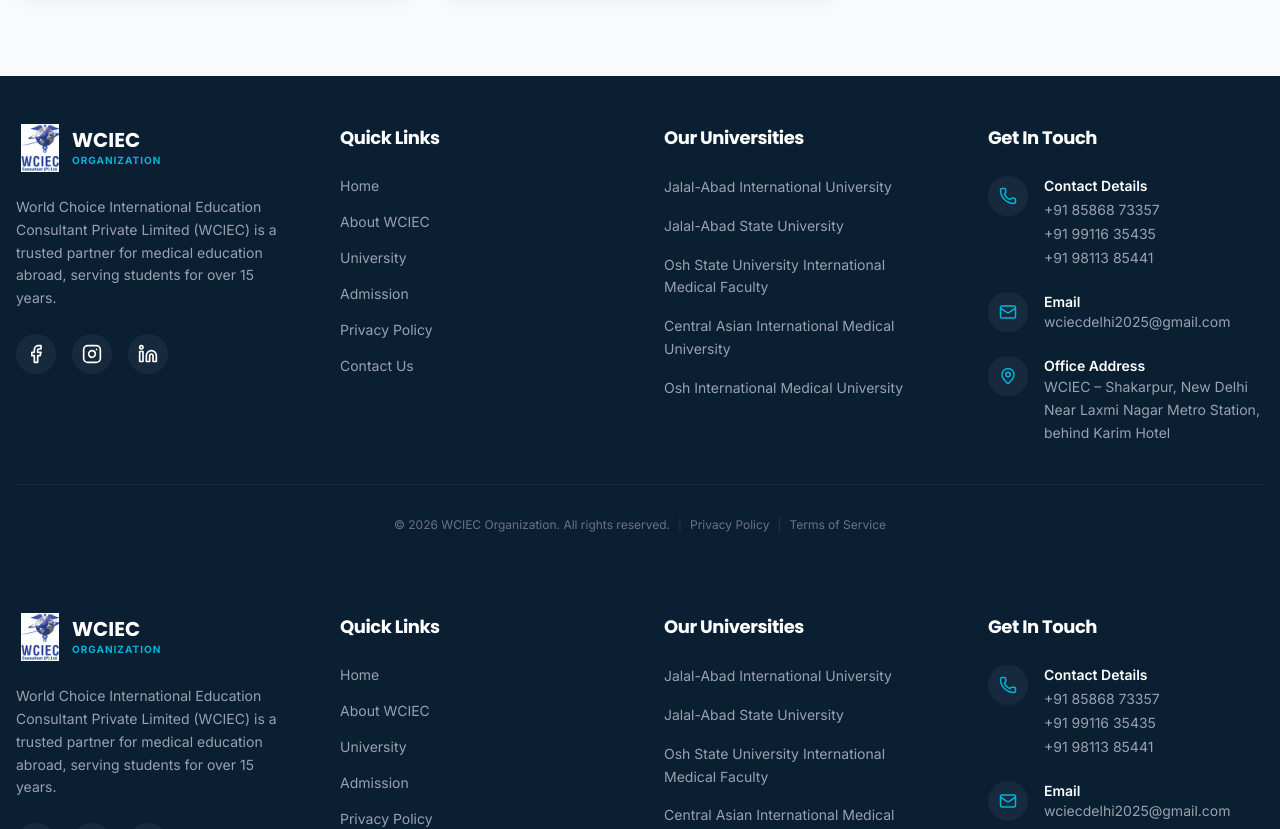
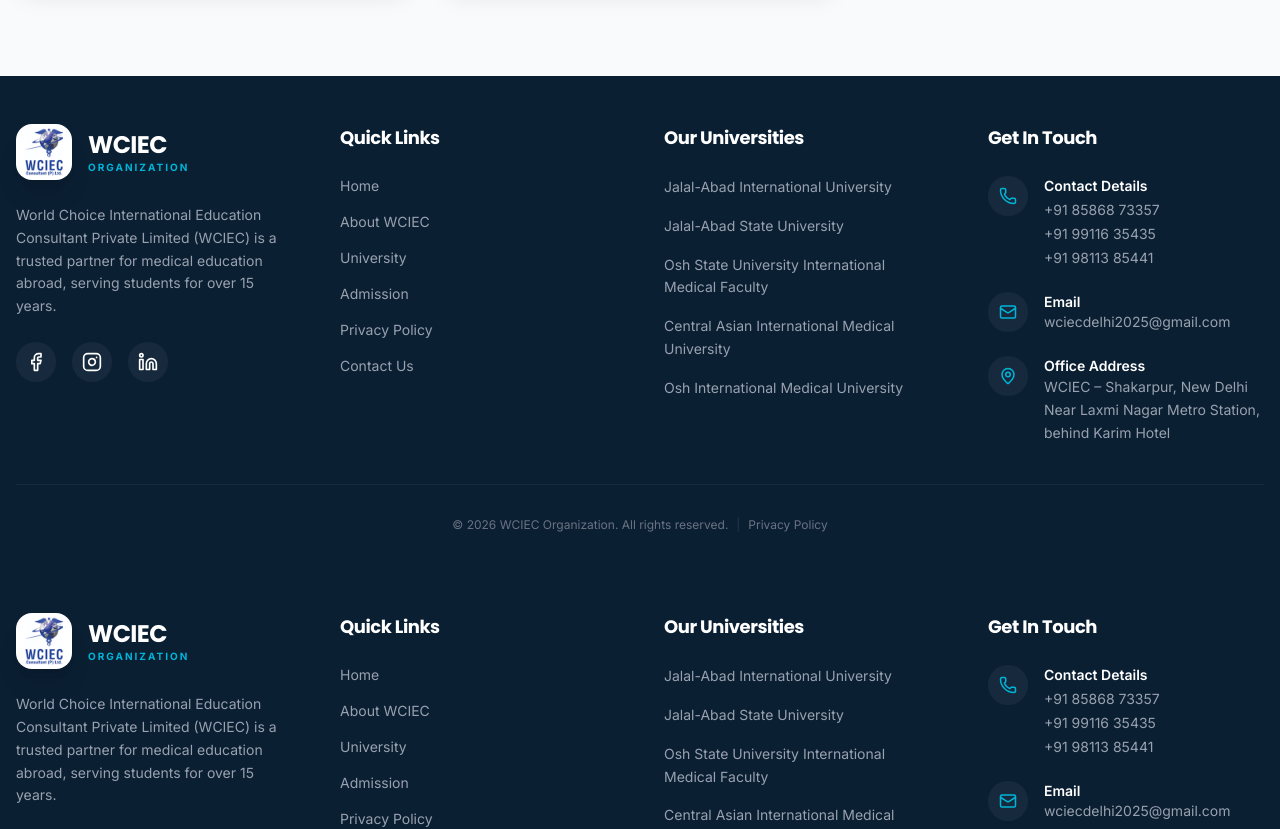
Before and after one commit to mdhasnainrazaa/WCICE_Delhi, a Next.js app: page /universities in a window 1280 px wide. Shown: the part 1300-2129 px from the top of the page. Built offline with nearby package versions, Linux system fonts and the light colour scheme.

Commit message:
Footer updated

```diff
--- a/src/app/contact-us/page.tsx
+++ b/src/app/contact-us/page.tsx
@@ -278,8 +278,8 @@ export default function ContactUsPage() {
                   <h4 className="text-xl font-bold mb-2">Need Immediate Help?</h4>
                   <p className="text-white/70 text-sm max-w-xs">Drop your number and our expert counselor will call you within 5 minutes.</p>
                 </div>
-                <a href="tel:+918586873357" className="bg-[#0EA5E9] hover:bg-[#0284C7] text-white px-6 py-3.5 rounded-xl font-bold transition-all shadow-lg shrink-0 w-full sm:w-auto text-center relative z-10">
-                  Request Callback
+                <a href="tel:+918586873357" className="bg-[#0EA5E9] hover:bg-[#0284C7] text-white px-6 py-3.5 rounded-xl font-bold transition-all shadow-lg shrink-0 w-full sm:w-auto text-center relative z-10 flex items-center justify-center gap-2">
+                  <Phone size={18} /> Request Callback
                 </a>
               </div>
             </div>
--- a/src/components/forms/GlobalApplyForm.tsx
+++ b/src/components/forms/GlobalApplyForm.tsx
@@ -273,9 +273,7 @@ export function GlobalApplyForm({ onSuccess, buttonText = "Submit Application",
             </>
           )}
         </button>
-        <p className={`text-[10px] text-gray-400 text-center ${compact ? 'mt-3' : 'mt-4'} font-bold uppercase tracking-widest`}>
-          🔒 Secure & Confidential Application
-        </p>
+
       </div>
     </form>
   );
--- a/src/components/layout/Footer.tsx
+++ b/src/components/layout/Footer.tsx
@@ -46,18 +46,18 @@ export function Footer() {
         <div className="grid md:grid-cols-4 gap-12 mb-10">
           {/* Brand Info */}
           <div className="col-span-1 md:col-span-1">
-            <Link href="/" className="flex items-center gap-2 mb-6">
-              <div className="relative w-12 h-12">
+            <Link href="/" className="flex items-center gap-4 mb-6 group">
+              <div className="relative w-14 h-14 bg-white rounded-2xl p-2 shadow-xl flex items-center justify-center transition-transform group-hover:scale-105">
                 <Image
                   src="/logos/logo.png"
                   alt="WCIEC Logo"
                   fill
-                  className="object-contain"
+                  className="object-contain p-1"
                 />
               </div>
               <div className="flex flex-col">
-                <span className="font-bold text-xl leading-tight font-poppins text-white">WCIEC</span>
-                <span className="text-[10px] uppercase tracking-widest text-medical font-bold">Organization</span>
+                <span className="font-bold text-2xl leading-tight font-poppins text-white tracking-tight">WCIEC</span>
+                <span className="text-[10px] uppercase tracking-[0.2em] text-medical font-bold">Organization</span>
               </div>
             </Link>
             <p className="text-gray-400 text-sm leading-relaxed mb-6">
@@ -168,8 +168,7 @@ export function Footer() {
             <span>© 2026 WCIEC Organization. All rights reserved.</span>
             <span className="text-white/10 hidden sm:inline">|</span>
             <Link href="/legal" className="hover:text-white transition-colors">Privacy Policy</Link>
-            <span className="text-white/10 hidden sm:inline">|</span>
-            <Link href="/legal" className="hover:text-white transition-colors">Terms of Service</Link>
+
           </div>
         </div>
       </div>
--- a/src/components/sections/WhyChooseUs.tsx
+++ b/src/components/sections/WhyChooseUs.tsx
@@ -51,7 +51,11 @@ const features = [
   }
 ];
 
+import { useApplyModal } from "@/context/ApplyModalContext";
+
 export function WhyChooseUs() {
+  const { openModal } = useApplyModal();
+
   return (
     <section className="py-24 bg-background-soft relative overflow-hidden">
       {/* Background decoration */}
@@ -122,7 +126,10 @@ export function WhyChooseUs() {
                 From airport pickup to hostel allocation and local SIM card, we ensure a smooth transition to your new country. Our dedicated support team stays with you throughout your journey.
               </p>
             </div>
-            <button className="bg-medical hover:bg-medical/90 text-white px-10 py-5 rounded-2xl font-bold text-xl transition-all shadow-xl shadow-medical/20 whitespace-nowrap">
+            <button
+              onClick={openModal}
+              className="bg-medical hover:bg-medical/90 text-white px-10 py-5 rounded-2xl font-bold text-xl transition-all shadow-xl shadow-medical/20 whitespace-nowrap"
+            >
               Enquire Today
             </button>
           </div>
```
